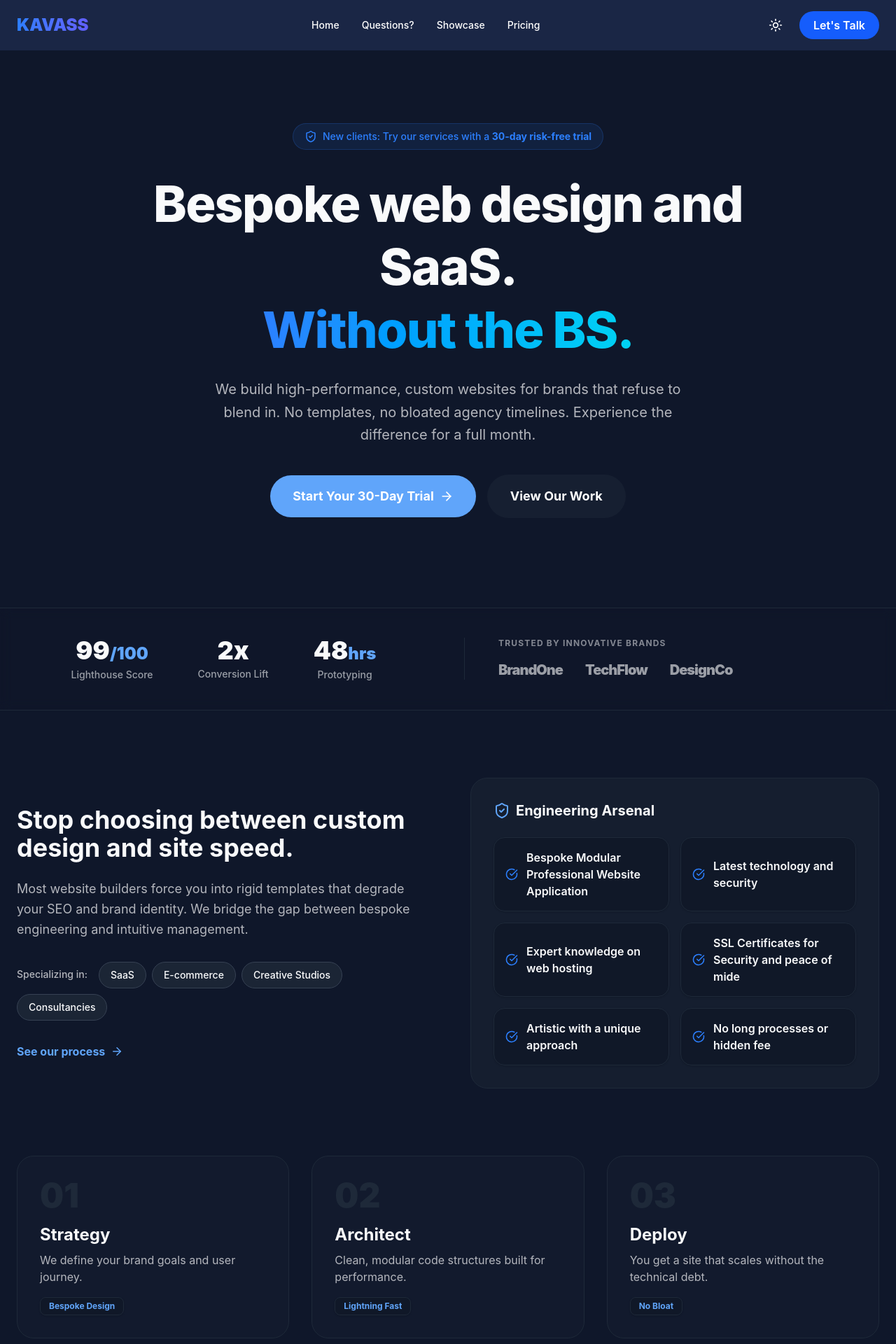
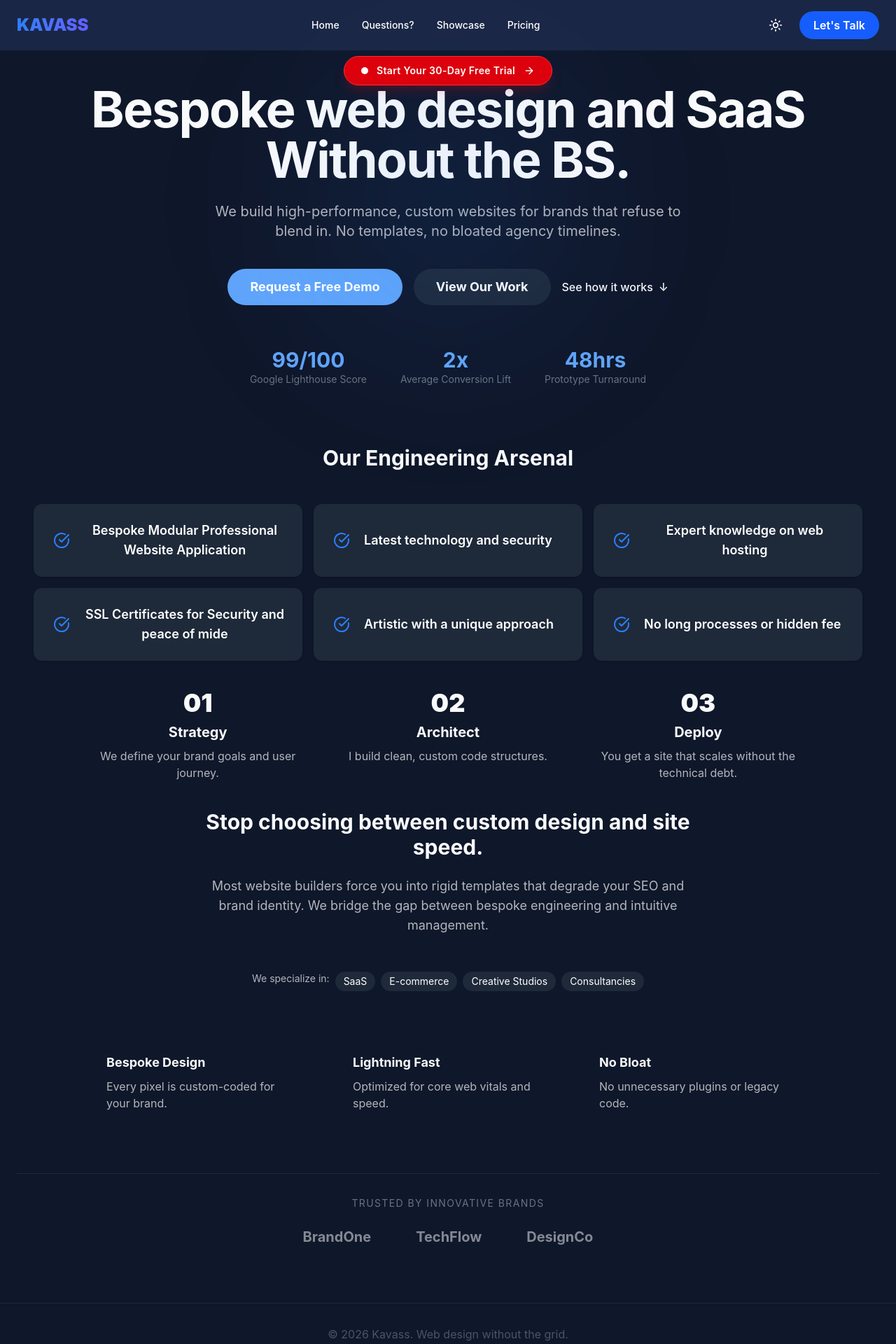
Before and after one commit to Yaseen-11111/kavass-app, a React (Vite) app: page / in a window 1280 px wide. Shown: the top 1920 px of the page at 70% size. Built offline with nearby package versions, Linux system fonts and the light colour scheme.

Commit message:
Refactor Hero component and update promotional banner
Refactor Hero component to remove unused imports and update structure for promotional banner and content sections.

```diff
--- a/src/components/hero/Hero.tsx
+++ b/src/components/hero/Hero.tsx
@@ -1,9 +1,10 @@
 import React from 'react';
 import { Link } from 'react-router-dom';
 import { techStack } from "@/data/content";
-import { CheckCircle, ArrowRight, ShieldCheck } from "lucide-react";
+import { CheckCircle, ArrowRight } from "lucide-react";
 
 export const Hero = () => {
+    // Scroll handler bypasses React Router to natively scroll to the element
     const handleScroll = (e: React.MouseEvent<HTMLAnchorElement>) => {
         e.preventDefault();
         const element = document.getElementById('how-it-works');
@@ -13,141 +14,145 @@ export const Hero = () => {
     };
 
     return (
-        <section className="relative w-full overflow-hidden transition-colors">
-            {/* Ambient Background */}
-            <div className="absolute top-[-10%] left-1/2 -translate-x-1/2 w-[800px] h-[600px] bg-blue-500/10 blur-[150px] rounded-full pointer-events-none -z-10"></div>
-
-            {/* --- TOP: HERO CORE --- */}
-            <div className="pt-24 pb-16 px-6 text-center max-w-5xl mx-auto">
-                {/* 30-Day Trial Badge */}
-                <div className="inline-flex items-center gap-2 px-4 py-2 rounded-full bg-blue-500/10 border border-blue-500/20 text-blue-500 font-medium text-sm mb-8 animate-fade-in-up">
-                    <ShieldCheck size={18} />
-                    <span>New clients: Try our services with a <strong>30-day risk-free trial</strong></span>
+        <>
+            {/* Floating Promotional Banner */}
+            <div className="fixed top-20 left-1/2 -translate-x-1/2 z-[100] w-max max-w-[90vw]">
+                <Link
+                    to="/contact"
+                    className="group flex items-center gap-3 bg-red-600/95 backdrop-blur-md text-white px-6 py-2.5 rounded-full shadow-lg shadow-red-600/20 border border-red-500 hover:bg-red-500 hover:-translate-y-0.5 transition-all duration-300"
+                >
+                    <span className="flex h-2.5 w-2.5 relative">
+                        <span className="animate-ping absolute inline-flex h-full w-full rounded-full bg-red-200 opacity-75"></span>
+                        <span className="relative inline-flex rounded-full h-2.5 w-2.5 bg-white"></span>
+                    </span>
+                    <span className="font-semibold text-sm tracking-wide">
+                        Start Your 30-Day Free Trial
+                    </span>
+                    <ArrowRight size={16} className="group-hover:translate-x-1 transition-transform" />
+                </Link>
             </div>
 
-                <h1 className="text-5xl md:text-7xl font-extrabold tracking-tight mb-6 text-text leading-tight">
-                    Bespoke web design and SaaS.<br />
-                    <span className="text-transparent bg-clip-text bg-gradient-to-r from-blue-500 to-cyan-400">
-                        Without the BS.
-                    </span>
+            <section className="pt-5 pb-20 px-6 text-center transition-colors">
+                <div className="relative pt-5 pb-5 px-6 text-center transition-colors">
+                    {/* Background Blur */}
+                    <div className="absolute top-0 left-1/2 -translate-x-1/2 w-96 h-96 bg-blue-500/10 blur-[120px] rounded-full pointer-events-none"></div>
+
+                    {/* Use text-text instead of text-gray-900 */}
+                    <h1 className="text-5xl md:text-7xl font-bold tracking-tight mb-6 text-text">
+                        Bespoke web design and SaaS<br />Without the BS.
                     </h1>
-
-                <p className="text-xl text-text/70 max-w-2xl mx-auto mb-10 leading-relaxed">
+                    {/* Using opacity (text-text/70) effectively replaces the gray-600 look */}
+                    <p className="text-xl text-text/70 max-w-2xl mx-auto mb-10">
                         We build high-performance, custom websites for brands that refuse to blend in.
-                    No templates, no bloated agency timelines. Experience the difference for a full month.
+                        No templates, no bloated agency timelines.
                     </p>
 
-                <div className="flex flex-col sm:flex-row justify-center items-center gap-4 mb-16">
-                    <Link to="/contact" className="group flex items-center gap-2 bg-primary text-white px-8 py-4 rounded-full font-bold text-lg hover:bg-blue-600 transition-all hover:shadow-lg hover:shadow-blue-500/25 hover:-translate-y-0.5">
-                        Start Your 30-Day Trial
-                        <ArrowRight size={20} className="group-hover:translate-x-1 transition-transform" />
+                    <div className="flex flex-col sm:flex-row justify-center items-center gap-4">
+                        <Link to="/contact"
+                              className="bg-primary text-white px-8 py-3 rounded-full font-bold text-lg hover:bg-blue-700 transition-transform hover:-translate-y-1">
+                            Request a Free Demo
                         </Link>
-                    <Link to="/portfolio" className="px-8 py-4 rounded-full font-bold text-lg bg-gray-100 dark:bg-gray-800/50 text-gray-900 dark:text-white border border-transparent hover:border-gray-300 dark:hover:border-gray-700 transition-all">
+                        <Link to="/portfolio"
+                              className="bg-gray-200 dark:bg-gray-800 text-gray-900 dark:text-white px-8 py-3 rounded-full font-bold text-lg hover:bg-gray-300 dark:hover:bg-gray-700 transition-transform hover:-translate-y-1">
                             View Our Work
                         </Link>
+                        <a href="#how-it-works"
+                           onClick={handleScroll}
+                           className="text-text font-medium hover:text-primary transition-colors flex items-center gap-2 cursor-pointer">
+                            See how it works<span>↓</span>
+                        </a>
                     </div>
                 </div>
 
-            {/* --- MIDDLE: STATS & SOCIAL PROOF --- */}
-            <div className="border-y border-gray-200 dark:border-gray-800 bg-gray-50/50 dark:bg-gray-900/20 backdrop-blur-sm py-10">
-                <div className="max-w-7xl mx-auto px-6 flex flex-col md:flex-row items-center justify-between gap-12">
-                    <div className="flex justify-center gap-10 md:gap-16 w-full md:w-1/2">
-                        <div className="text-center">
-                            <div className="text-4xl font-black text-text mb-1">99<span className="text-primary text-2xl">/100</span></div>
-                            <div className="text-sm font-medium text-text/60">Lighthouse Score</div>
+                <div className="flex justify-center gap-12 mt-10 mb-16 text-center">
+                    <div>
+                        <div className="text-3xl font-bold text-primary">99/100</div>
+                        <div className="text-sm text-gray-500">Google Lighthouse Score</div>
                     </div>
-                        <div className="text-center">
-                            <div className="text-4xl font-black text-text mb-1">2x</div>
-                            <div className="text-sm font-medium text-text/60">Conversion Lift</div>
+                    <div>
+                        <div className="text-3xl font-bold text-primary">2x</div>
+                        <div className="text-sm text-gray-500">Average Conversion Lift</div>
                     </div>
-                        <div className="text-center">
-                            <div className="text-4xl font-black text-text mb-1">48<span className="text-primary text-2xl">hrs</span></div>
-                            <div className="text-sm font-medium text-text/60">Prototyping</div>
+                    <div>
+                        <div className="text-3xl font-bold text-primary">48hrs</div>
+                        <div className="text-sm text-gray-500">Prototype Turnaround</div>
                     </div>
                 </div>
 
-                    <div className="w-full md:w-1/2 md:border-l md:border-gray-200 dark:md:border-gray-800 md:pl-12 flex flex-col items-center md:items-start">
-                        <p className="text-xs font-bold text-text/50 uppercase tracking-widest mb-4">Trusted by innovative brands</p>
-                        <div className="flex gap-8 opacity-60 grayscale hover:grayscale-0 transition-all duration-500">
-                            <span className="text-xl font-black tracking-tighter">BrandOne</span>
-                            <span className="text-xl font-black tracking-tighter">TechFlow</span>
-                            <span className="text-xl font-black tracking-tighter">DesignCo</span>
+                <div className="py-5 px-6 transition-colors ">
+                    <div className="max-w-7xl mx-auto">
+                        <h2 className="text-3xl font-bold text-center text-text mb-12">Our Engineering Arsenal</h2>
+                        <div className="grid grid-cols-1 sm:grid-cols-2 md:grid-cols-3 gap-4 ">
+                            {techStack.map((tech, index) => (
+                                <div key={index}
+                                     className="bg-gray-800 p-6 rounded-xl shadow-sm flex items-center gap-4 hover:scale-105 transition-transform">
+                                    <div className="w-8 h-8 flex-shrink-0 flex items-center justify-center">
+                                        <CheckCircle className="text-blue-500" size={24} />
                                     </div>
+                                    <span className="font-semibold text-lg text-white">{tech}</span>
+                                </div>
+                            ))}
                         </div>
                     </div>
                 </div>
 
-            {/* --- BOTTOM: GRID LAYOUT (Problem/Solution + Tech) --- */}
-            <div className="max-w-7xl mx-auto px-6 py-24">
-                <div className="grid lg:grid-cols-2 gap-16 items-center">
+                <div id="how-it-works" className="grid md:grid-cols-3 gap-12 max-w-5xl mx-auto pt-5 pb-5">
+                    {[
+                        { step: "01", title: "Strategy", desc: "We define your brand goals and user journey." },
+                        { step: "02", title: "Architect", desc: "I build clean, custom code structures." },
+                        { step: "03", title: "Deploy", desc: "You get a site that scales without the technical debt." }
+                    ].map((item) => (
+                        <div key={item.step} className="relative">
+                            <div className="text-4xl font-black mb-2">{item.step}</div>
+                            <h3 className="font-bold text-xl mb-2 text-text">{item.title}</h3>
+                            <p className="text-gray-600 text-text/70">{item.desc}</p>
+                        </div>
+                    ))}
+                </div>
 
-                    {/* Left Column: Copy & Niches */}
-                    <div>
-                        <h2 className="text-3xl md:text-4xl font-bold mb-6 text-text">
-                            Stop choosing between custom design and site speed.
-                        </h2>
-                        <p className="text-lg text-text/70 mb-8 leading-relaxed">
+                <div className="py-5">
+                    <div className="max-w-3xl mx-auto px-6 text-center text-text">
+                        <h2 className="text-3xl font-bold mb-6">Stop choosing between custom design and site speed.</h2>
+                        <p className="text-lg text-text/70">
                             Most website builders force you into rigid templates that degrade your SEO and brand identity.
                             We bridge the gap between bespoke engineering and intuitive management.
                         </p>
-                        <div className="flex flex-wrap gap-2 mb-8">
-                            <span className="text-sm font-medium text-text/70 py-2 mr-2">Specializing in:</span>
+                    </div>
+                </div>
+
+                <div className="mt-8 flex flex-wrap justify-center gap-2">
+                    <span className="text-sm text-text/70">We specialize in:</span>
                     {['SaaS', 'E-commerce', 'Creative Studios', 'Consultancies'].map((industry) => (
-                                <span key={industry} className="text-sm font-medium px-4 py-2 text-text bg-gray-100 dark:bg-gray-800/80 rounded-full border border-gray-200 dark:border-gray-700">
+                        <span key={industry} className="text-sm px-3 py-1 text-gray-800 dark:text-white bg-gray-100 dark:bg-gray-800 rounded-full">
                             {industry}
                         </span>
                     ))}
                 </div>
-                        <a href="#how-it-works" onClick={handleScroll} className="inline-flex items-center gap-2 text-primary font-bold hover:gap-3 transition-all cursor-pointer">
-                            See our process <ArrowRight size={18} />
-                        </a>
-                    </div>
 
-                    {/* Right Column: Engineering Arsenal Bento Box */}
-                    <div className="bg-gray-100 dark:bg-gray-800/40 border border-gray-200 dark:border-gray-800 rounded-3xl p-8">
-                        <h3 className="text-xl font-bold text-text mb-6 flex items-center gap-2">
-                            <ShieldCheck className="text-primary" size={24} />
-                            Engineering Arsenal
-                        </h3>
-                        <div className="grid grid-cols-2 gap-4">
-                            {techStack?.length > 0 ? techStack.map((tech, index) => (
-                                <div key={index} className="bg-white dark:bg-gray-900 p-4 rounded-2xl shadow-sm border border-gray-100 dark:border-gray-800 flex items-center gap-3">
-                                    <CheckCircle className="text-blue-500 shrink-0" size={18} />
-                                    <span className="font-semibold text-text">{tech}</span>
-                                </div>
-                            )) : (
-                                /* Fallback if techStack is empty during testing */
-                                ['React', 'Tailwind CSS', 'TypeScript', 'Next.js'].map((tech, index) => (
-                                    <div key={index} className="bg-white dark:bg-gray-900 p-4 rounded-2xl shadow-sm border border-gray-100 dark:border-gray-800 flex items-center gap-3">
-                                        <CheckCircle className="text-blue-500 shrink-0" size={18} />
-                                        <span className="font-semibold text-text">{tech}</span>
-                                    </div>
-                                ))
-                            )}
-                        </div>
-                    </div>
-                </div>
-            </div>
-
-            {/* --- FOOTER OF HERO: HOW IT WORKS --- */}
-            <div id="how-it-works" className="max-w-7xl mx-auto px-6 pb-24">
-                <div className="grid md:grid-cols-3 gap-8">
+                <div className="grid md:grid-cols-3 gap-8 max-w-5xl mx-auto mt-16 text-left ">
                     {[
-                        { step: "01", title: "Strategy", desc: "We define your brand goals and user journey.", feature: "Bespoke Design" },
-                        { step: "02", title: "Architect", desc: "Clean, modular code structures built for performance.", feature: "Lightning Fast" },
-                        { step: "03", title: "Deploy", desc: "You get a site that scales without the technical debt.", feature: "No Bloat" }
-                    ].map((item) => (
-                        <div key={item.step} className="group p-8 rounded-3xl bg-gray-50 hover:bg-gray-100 dark:bg-gray-800/20 dark:hover:bg-gray-800/40 border border-gray-200 dark:border-gray-800 transition-colors">
-                            <div className="text-5xl font-black text-gray-200 dark:text-gray-800 mb-4 group-hover:text-primary/20 transition-colors">{item.step}</div>
-                            <h3 className="font-bold text-2xl mb-2 text-text">{item.title}</h3>
-                            <p className="text-text/70 mb-4">{item.desc}</p>
-                            <div className="inline-block px-3 py-1 bg-white dark:bg-gray-900 rounded-lg text-xs font-bold text-primary border border-gray-100 dark:border-gray-800 shadow-sm">
-                                {item.feature}
-                            </div>
+                        { title: "Bespoke Design", desc: "Every pixel is custom-coded for your brand." },
+                        { title: "Lightning Fast", desc: "Optimized for core web vitals and speed." },
+                        { title: "No Bloat", desc: "No unnecessary plugins or legacy code." },
+                    ].map((feature) => (
+                        <div key={feature.title} className="p-6 rounded-2xl">
+                            <h3 className="font-bold text-lg mb-2 text-text">{feature.title}</h3>
+                            <p className="text-text/70">{feature.desc}</p>
                         </div>
                     ))}
                 </div>
+
+                {/* Social Proof Section */}
+                <div className="mt-16 pt-8 border-t border-gray-200 dark:border-gray-800">
+                    <p className="text-sm text-gray-500 uppercase tracking-widest mb-6">Trusted by innovative brands</p>
+                    <div className="flex justify-center gap-8 md:gap-16 opacity-50 grayscale hover:grayscale-0 transition-all">
+                        {/* Replace with your clients' logos */}
+                        <span className="text-xl font-bold">BrandOne</span>
+                        <span className="text-xl font-bold">TechFlow</span>
+                        <span className="text-xl font-bold">DesignCo</span>
+                    </div>
                 </div>
             </section>
+        </>
     );
 };
```
Lines whose indentation alone changed are shown as unchanged.
